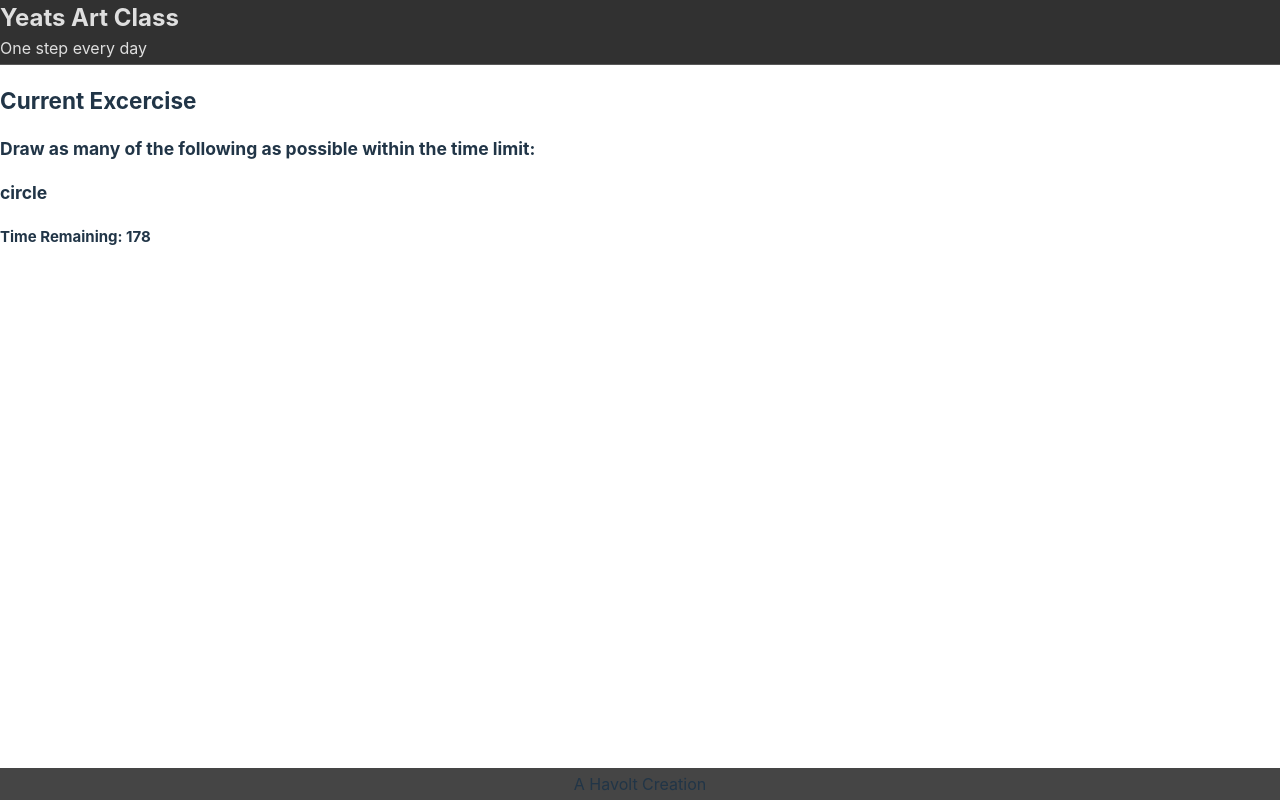
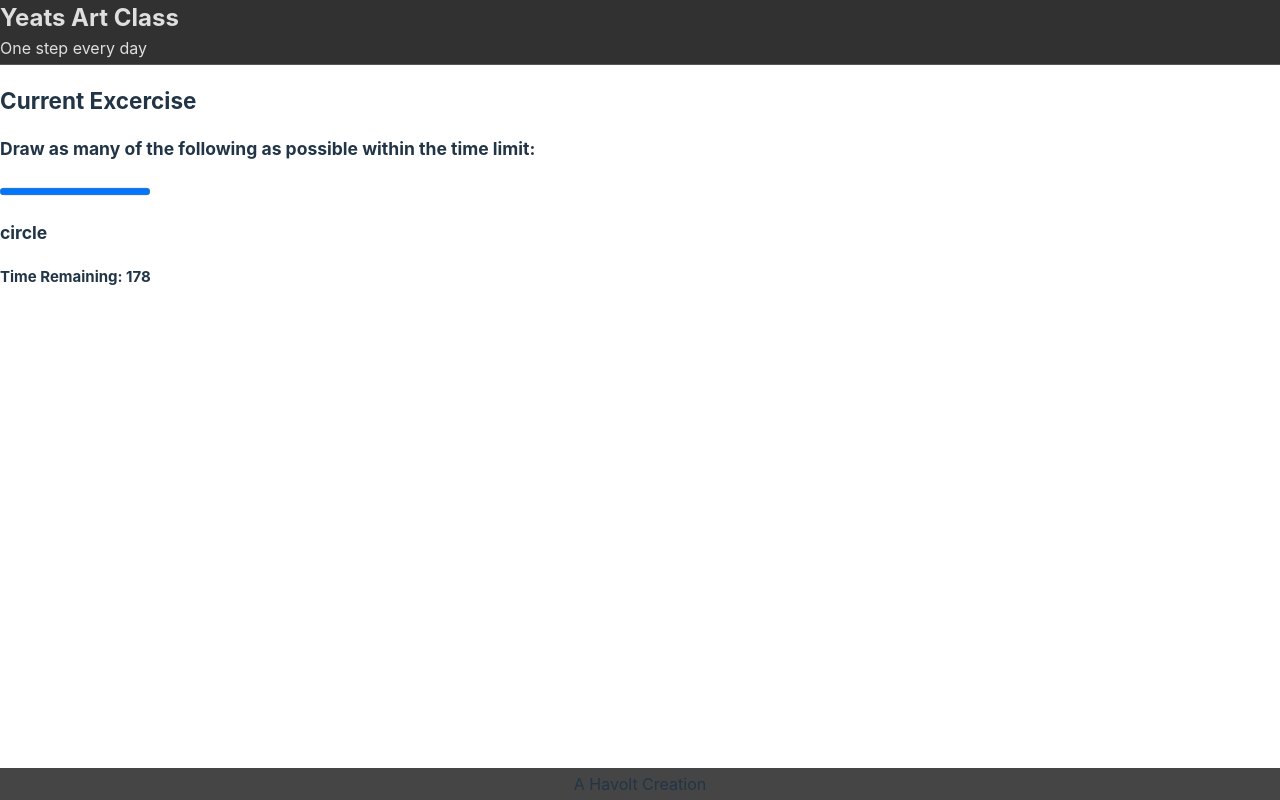
Before and after one commit to Havolt/yeats, a React (Vite) app: page / in a window 1280 px wide. Both pictures are taken after a click on the button "Start Exercises". Built offline with nearby package versions, Linux system fonts and the light colour scheme.

Commit message:
Add a TimeBar component

```diff
--- a/src/components/SiteMain/SiteMain.tsx
+++ b/src/components/SiteMain/SiteMain.tsx
@@ -2,6 +2,7 @@ import { useState, useEffect } from 'react'
 
 // components
 import ExerciseList from '../ExerciseList/ExerciseList'
+import TimeBar from '../TimeBar/TimeBar'
 // types
 import { ExerciseGroups, ExerciseJson, CurrentExercise} from '../../types/componentTypes';
 // extra
@@ -116,6 +117,7 @@ function SiteMain({}: Props) {
       <>
         <h2>Current Excercise</h2>
         { showExerciseDescription && <h3>Draw as many of the following as possible within the time limit:</h3> }
+        <TimeBar progress={0} />
         <h3>{currentExercise.text}</h3>
       </>
     }
--- /dev/null
+++ b/src/components/TimeBar/TimeBar.tsx
@@ -0,0 +1,15 @@
+import React from 'react';
+
+interface TimeBarProps {
+    progress: number;
+}
+
+function TimeBar({ progress }: TimeBarProps) {
+    return (
+        <div className="time-bar">
+            <progress className="time-bar__progress" value={100 - progress} max={100}></progress>
+        </div>
+    );
+};
+
+export default TimeBar;
```
